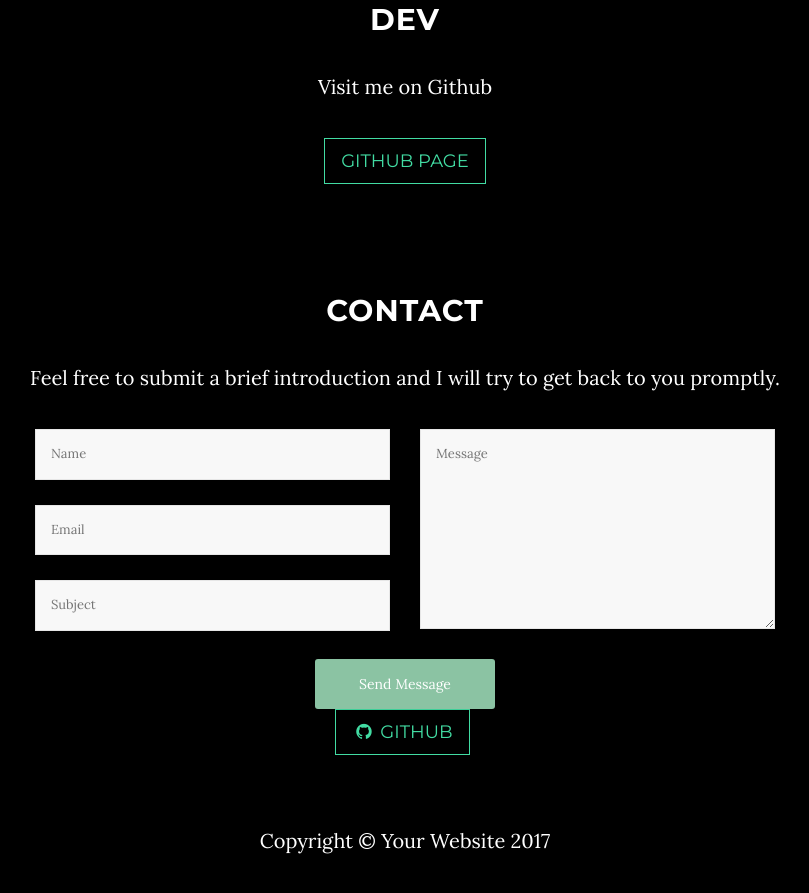
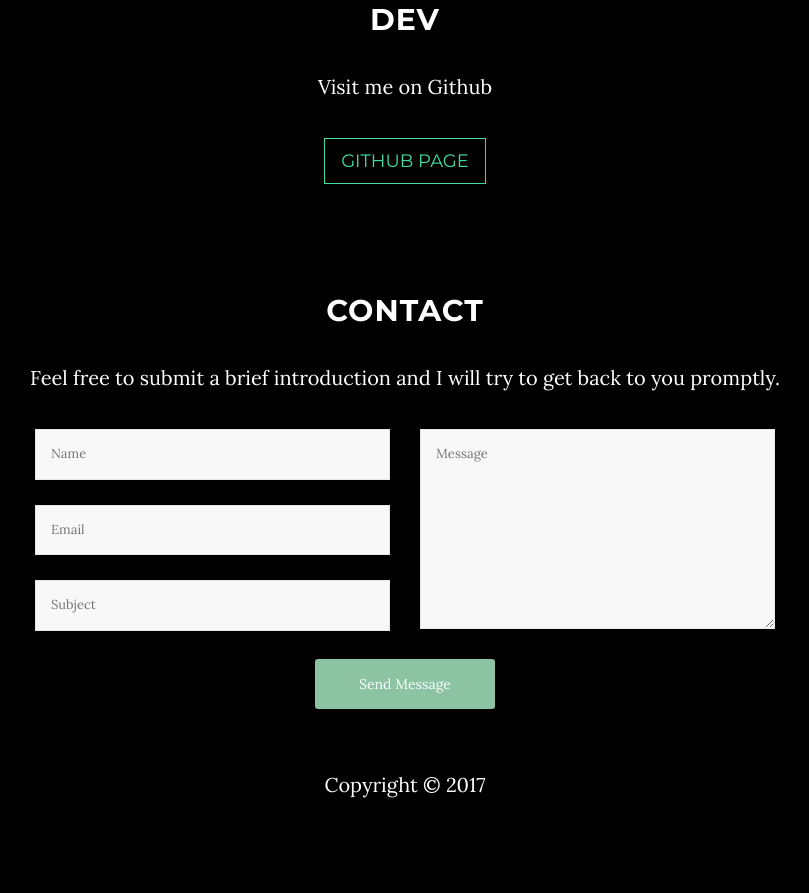
Before and after one commit to b-berry/b-berry.github.io, a website: page index.html in a window 1280 px wide. Shown: the part 1727-2620 px from the top of the page, without its empty margins (235-1044 px from the left). After the commit the page ends 2578 px from the top, so only its background shows below. Drawn offline with nearby package versions, Linux system fonts and the light colour scheme; some packages are replaced by stand-ins of ours.

Commit message:
index: Further master branch cleanup

```diff
--- a/index.html
+++ b/index.html
@@ -156,20 +156,7 @@
                             <strong>Thank You !</strong> Your email has been delivered.
                         </div>
                     </div>
-
-                </div><!-- End Contact Form Area -->
-
-                <ul class="list-inline banner-social-buttons">
-                    <!--<li>
-                        <a href="https://twitter.com/SBootstrap" class="btn btn-default btn-lg"><i class="fa fa-twitter fa-fw"></i> <span class="network-name">Twitter</span></a>
-                    </li>-->
-                    <li>
-                        <a href="https://github.com/IronSummitMedia/startbootstrap" class="btn btn-default btn-lg"><i class="fa fa-github fa-fw"></i> <span class="network-name">Github</span></a>
-                    </li>
-                    <!--<li>
-                        <a href="https://plus.google.com/+Startbootstrap/posts" class="btn btn-default btn-lg"><i class="fa fa-google-plus fa-fw"></i> <span class="network-name">Google+</span></a>
-                    </li>-->
-                </ul>
+                </div>
             </div>
         </div>
     </section>
@@ -180,7 +167,7 @@
     <!-- Footer -->
     <footer>
         <div class="container text-center">
-            <p>Copyright &copy; Your Website 2017</p>
+            <p>Copyright &copy;  2017</p>
         </div>
     </footer>
 
```
